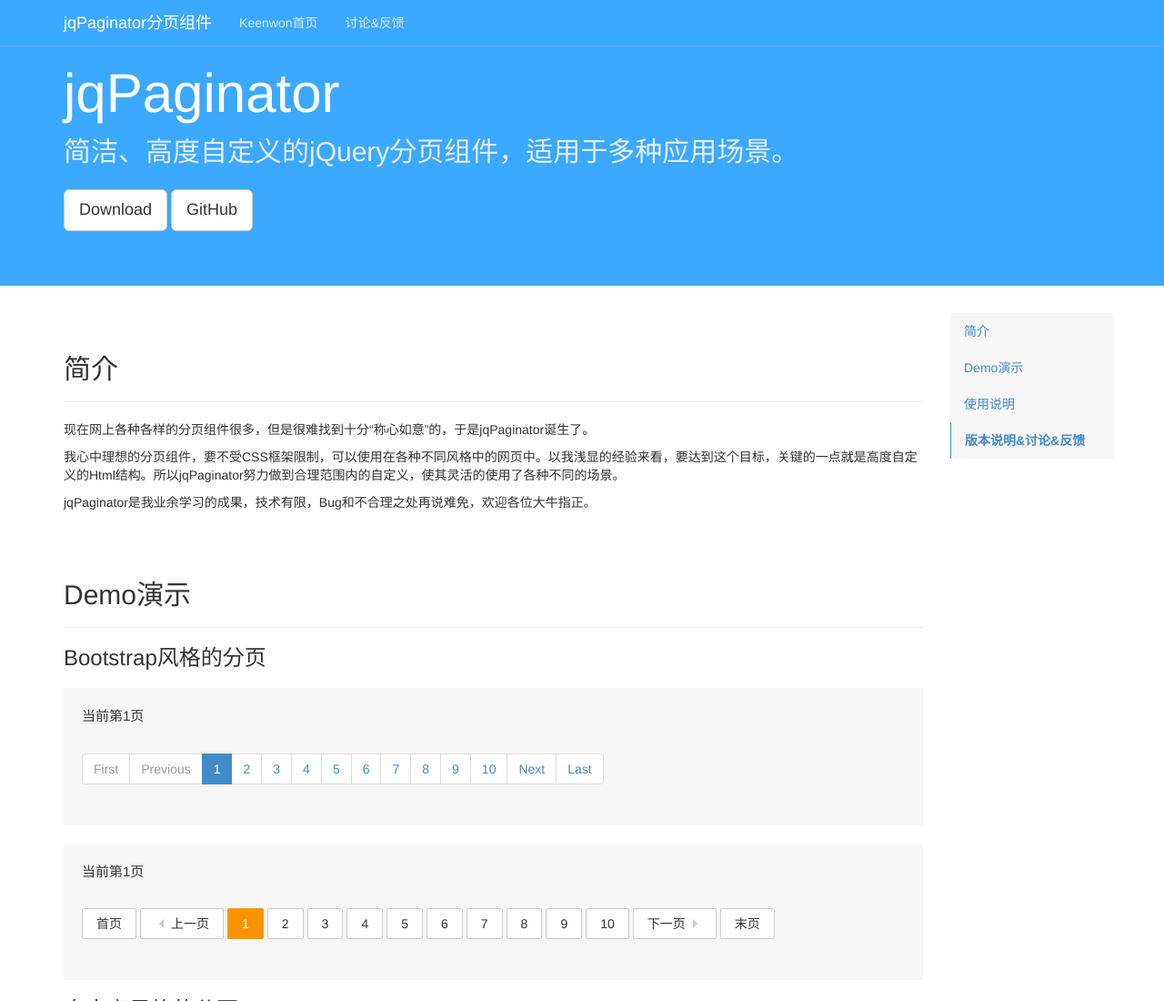
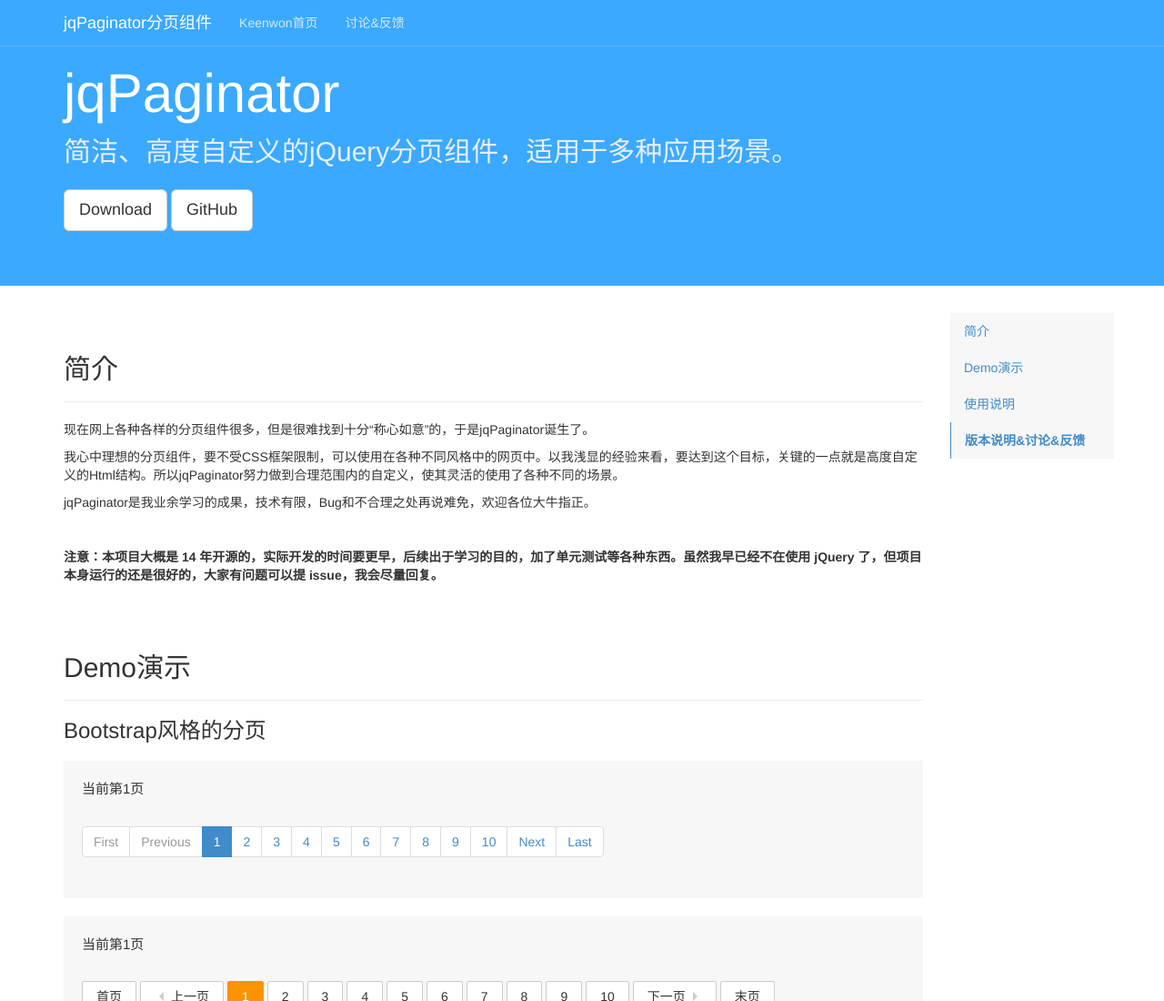
Before and after one commit to keenwon/jqPaginator, a website built with webpack: page website/index.html in a window 1280 px wide. Shown: the top 1100 px of the page at 91% size. Built offline with nearby package versions, Linux system fonts and the light colour scheme.

Commit message:
docs: 添加说明文案

```diff
--- a/website/index.html
+++ b/website/index.html
@@ -278,6 +278,9 @@
           我心中理想的分页组件，要不受CSS框架限制，可以使用在各种不同风格中的网页中。以我浅显的经验来看，要达到这个目标，关键的一点就是高度自定义的Html结构。所以jqPaginator努力做到合理范围内的自定义，使其灵活的使用了各种不同的场景。
         </p>
         <p>jqPaginator是我业余学习的成果，技术有限，Bug和不合理之处再说难免，欢迎各位大牛指正。</p>
+        <p>&nbsp;</p>
+        <p><strong>注意：本项目大概是 14 年开源的，实际开发的时间要更早，后续出于学习的目的，加了单元测试等各种东西。虽然我早已经不在使用 jQuery 了，但项目本身运行的还是很好的，大家有问题可以提
+            issue，我会尽量回复。</strong></p>
 
         <!-- Demo演示 -->
         <div class="page-header">
```
Also changed, not shown: README.md.
